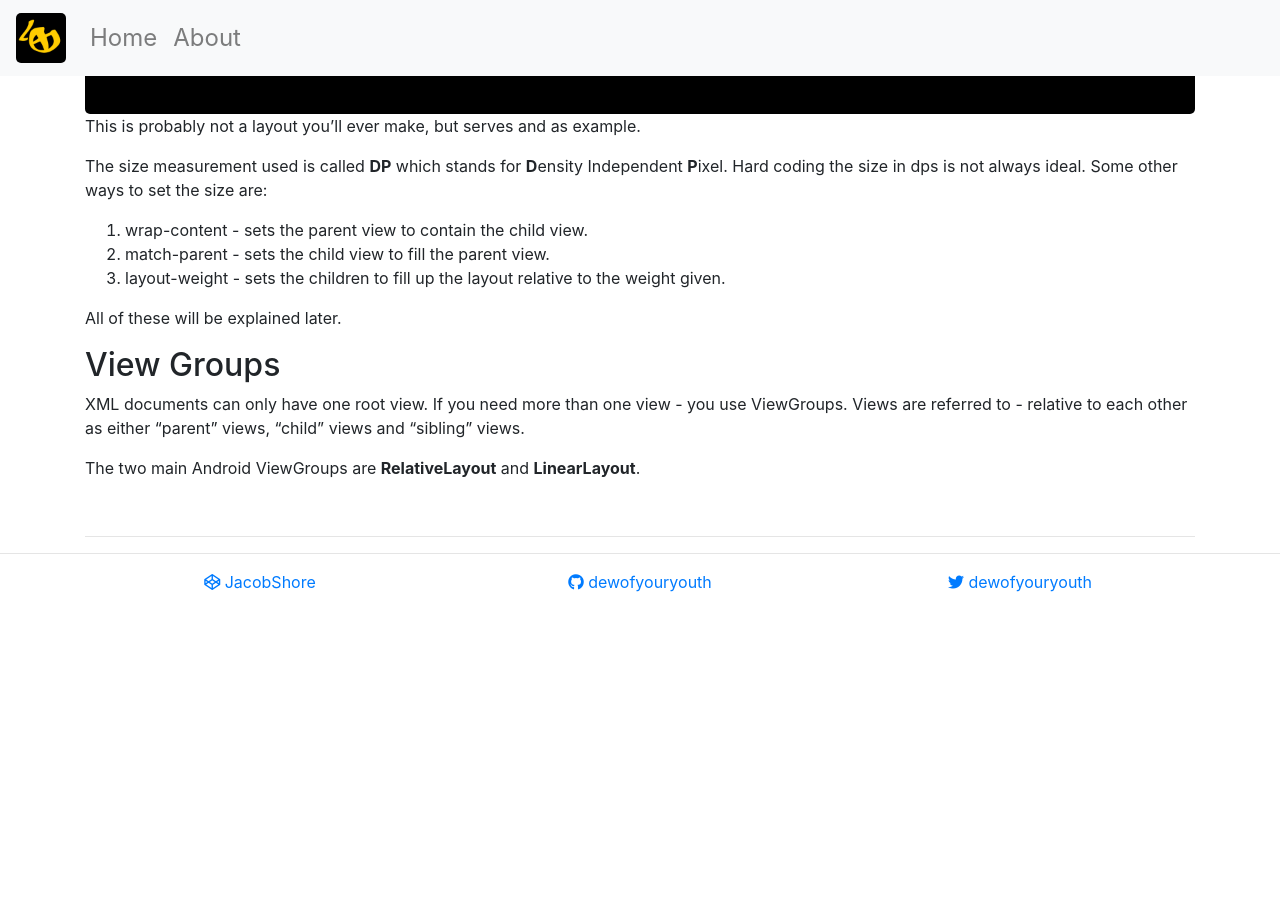
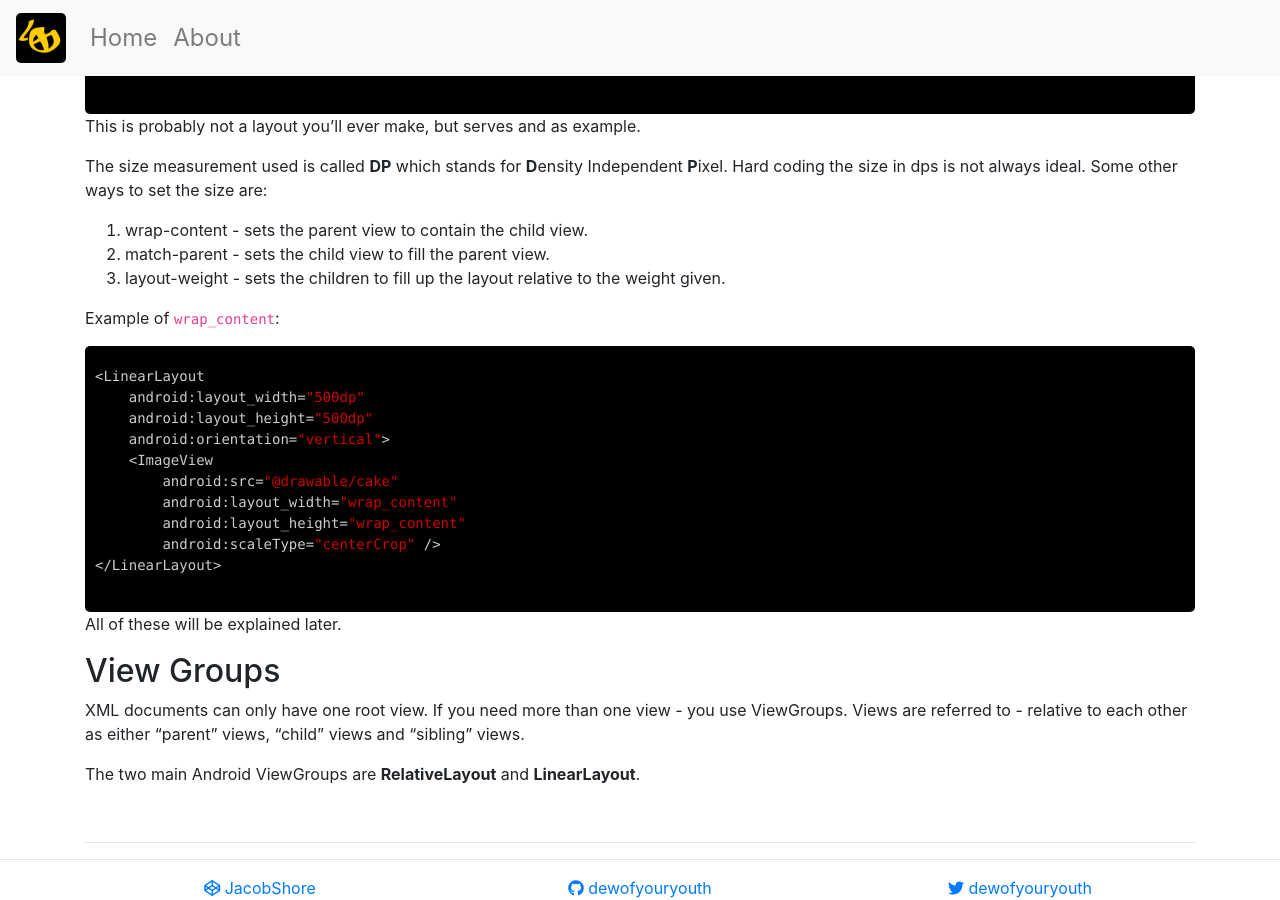
Before and after one commit to DewofyourYouth/DewofyourYouth.github.io, a Jekyll site: the page built from _posts/2018-10-21-android-notes.md, in a window 1280 px wide and 900 px high, scrolled down 990 px. Built offline with Jekyll 4.4.1, drawn with Linux system fonts in a browser that asks for light colours; nearby versions of some CDN libraries; comment, search, counter and statistics services are not loaded; before the commit the page ends 1584 px from its top, so only the background shows below that.

Commit message:
wrap content

````diff
--- a/_posts/2018-10-21-android-notes.md
+++ b/_posts/2018-10-21-android-notes.md
@@ -61,6 +61,21 @@ The size measurement used is called **DP** which stands for **D**ensity Independ
 2. match-parent - sets the child view to fill the parent view.
 3. layout-weight - sets the children to fill up the layout relative to the weight given.
 
+Example of `wrap_content`:
+
+```xml
+<LinearLayout
+    android:layout_width="500dp"
+    android:layout_height="500dp"
+    android:orientation="vertical">
+    <ImageView
+        android:src="@drawable/cake"
+    	android:layout_width="wrap_content"
+    	android:layout_height="wrap_content"
+        android:scaleType="centerCrop" />
+</LinearLayout>
+```
+
 All of these will be explained later.
 
 ## View Groups
````
